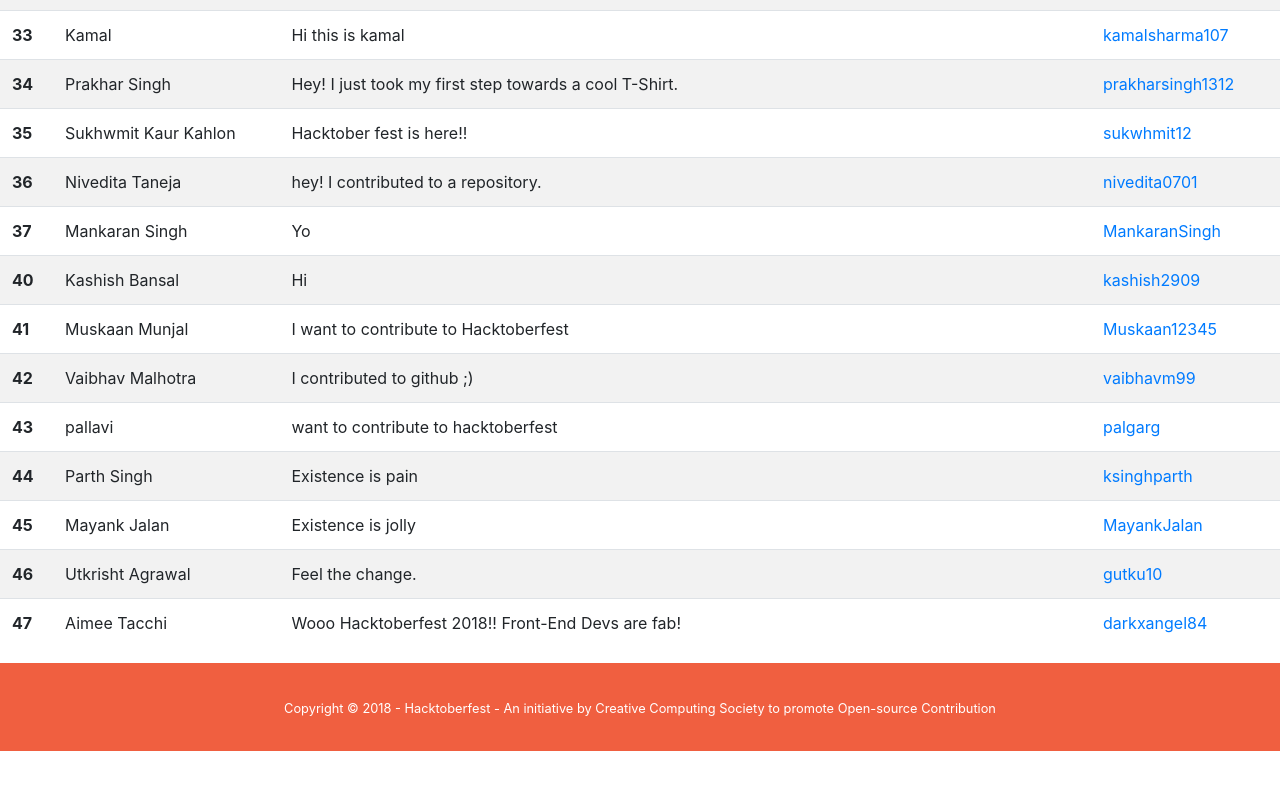
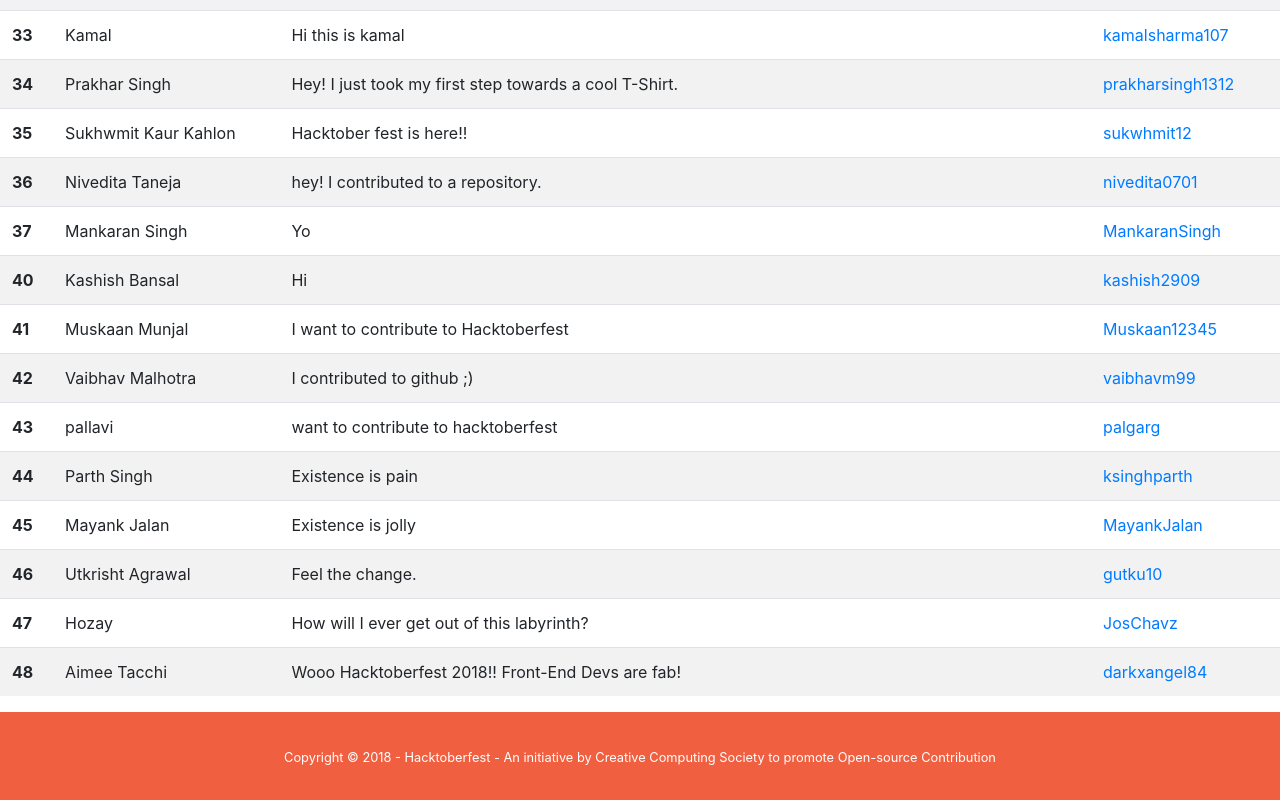
Before and after one commit to creative-computing-society/creative-computing-society.github.io, a website with bundled scripts: page index.html in a window 1280 px wide. Shown: the part 2837-3637 px from the top of the page. Before the commit the page ends 3588 px from the top, so only its background shows below. Built offline with nearby package versions, Linux system fonts and the light colour scheme.

Commit message:
Update index.html (#63)

```diff
--- a/index.html
+++ b/index.html
@@ -419,8 +419,17 @@
             <td><a href="https://github.com/gutku10">gutku10</a></td>
           </tr>
 
+
+    <tr>
+            <th scope="row">47</th>
+            <td>Hozay</td>
+            <td>How will I ever get out of this labyrinth?</td>
+            <td><a href="https://github.com/JosChavz">JosChavz</a></td>
+          </tr>
+
+
           <tr>
-            <th scope="row">47</th>
+            <th scope="row">48</th>
             <td>Aimee Tacchi</td>
             <td>Wooo Hacktoberfest 2018!! Front-End Devs are fab!</td>
             <td><a href="https://github.com/darkxangel84">darkxangel84</a></td>
```
